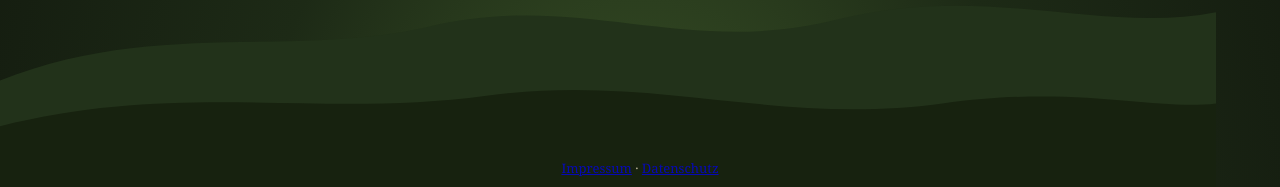
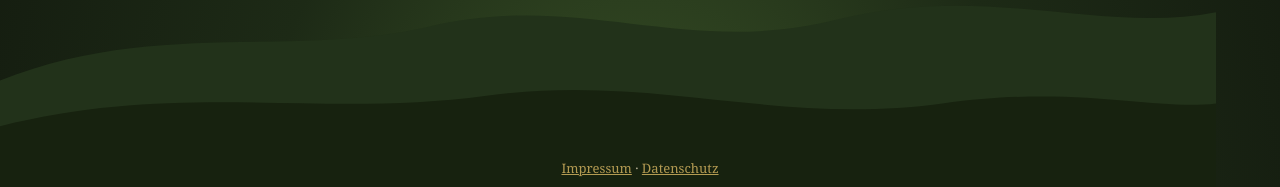
Before and after one commit to sakomobil-beep/valewright-web, a plain HTML site: page index.html in a window 1280 px wide. Shown: the part 613-800 px from the top of the page. Drawn offline with Linux system fonts and the light colour scheme.

Commit message:
Linkfarbe
Co-Authored-By: Claude Opus 5.5 <noreply@anthropic.com>
Claude-Session: https://claude.ai/code/session_01LmP2NE3xtbJn1erYnB8CoS

```diff
--- a/index.html
+++ b/index.html
@@ -9,7 +9,7 @@ h1{font-size:clamp(48px,11vw,110px);margin:0;letter-spacing:4px;color:#e9c46a;te
 .sub{font-size:clamp(16px,3.2vw,24px);letter-spacing:3px;opacity:.9;margin:6px 0 34px}
 .soon{display:inline-block;border:2px solid #c9a24a;border-radius:40px;padding:12px 34px;font-size:clamp(18px,3.6vw,26px);letter-spacing:6px;color:#e9c46a;background:rgba(0,0,0,.25)}
 .dev{margin-top:46px;display:flex;align-items:center;justify-content:center;gap:10px;opacity:.85;font-size:14px}
-.dev img{height:38px}
+.dev img{height:38px}a{color:#e9c46a}
 </style></head><body>
 <svg class="hills" viewBox="0 0 1600 400" preserveAspectRatio="none"><path d="M0,260 C200,180 380,230 560,190 C760,140 900,230 1100,180 C1300,130 1450,200 1600,170 L1600,400 L0,400Z" fill="#22321a"/><path d="M0,320 C240,260 420,310 640,280 C860,250 1020,320 1240,290 C1420,265 1520,300 1600,290 L1600,400 L0,400Z" fill="#17220f"/></svg>
 <div class="box">
```
